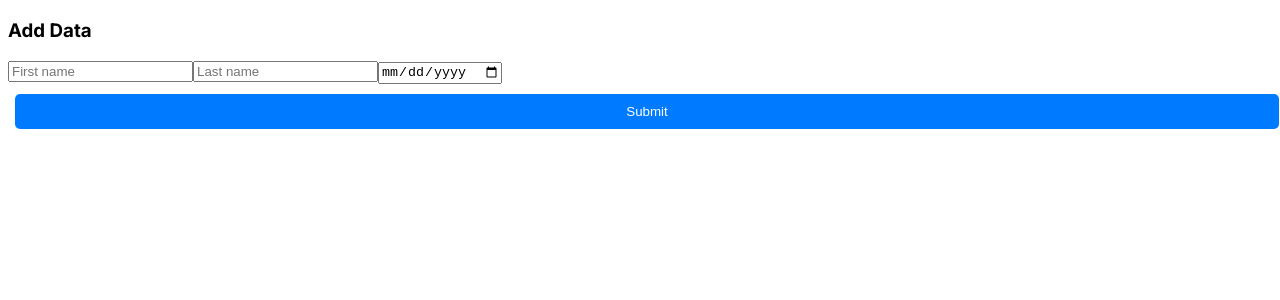
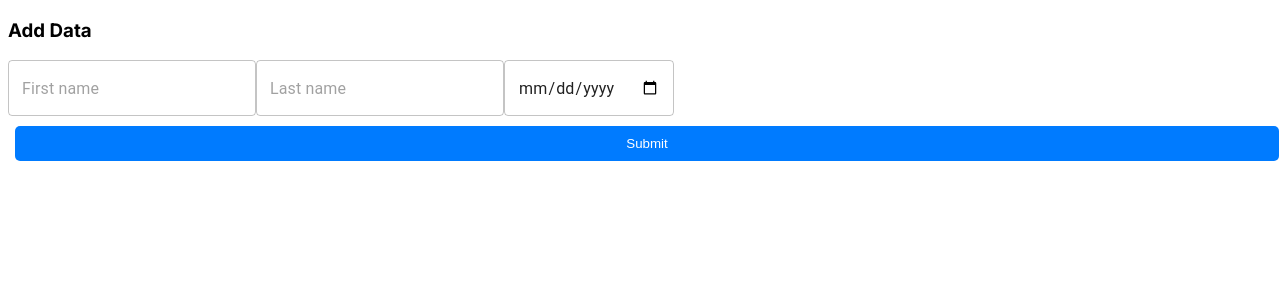
Before and after one commit to vijay123negi/nextsignandloginpagewith-validation, a Next.js app: page /addicon in a window 1280 px wide. Shown: the top 300 px of the page. Built offline with nearby package versions, Linux system fonts and the light colour scheme; sample sign-in values are in the browser's storage.

Commit message:
Add Initial Files

```diff
--- a/src/app/addicon/page.tsx
+++ b/src/app/addicon/page.tsx
@@ -4,6 +4,7 @@ import { drawerloginSchema } from "../schema/page";
 import React from "react";
 import axios from "axios";
 import Authlayout from "../authlayout/page";
+import { TextField } from "@mui/material";
 
 interface User {
   id: string;
@@ -52,7 +53,7 @@ const AddUser: React.FC<AddUserProps> = ({ onUserAdded }) => {
       <div>
         <h3>Add Data</h3>
         <form onSubmit={formik.handleSubmit}>
-          <input
+          <TextField
             type="text"
             name="firstName"
             placeholder="First name"
@@ -61,7 +62,7 @@ const AddUser: React.FC<AddUserProps> = ({ onUserAdded }) => {
             onChange={formik.handleChange}
           />
           {formik.errors.firstName && <div>{formik.errors.firstName}</div>}
-          <input
+          <TextField
             type="text"
             name="lastName"
             placeholder="Last name"
@@ -70,7 +71,7 @@ const AddUser: React.FC<AddUserProps> = ({ onUserAdded }) => {
             onChange={formik.handleChange}
           />
           {formik.errors.lastName && <div>{formik.errors.lastName}</div>}
-          <input
+          <TextField
             type="date"
             name="createdAt"
             value={formik.values.createdAt}
```
Also changed, not shown: src/app/addicon/updateUser.tsx (+5 -4 lines).
